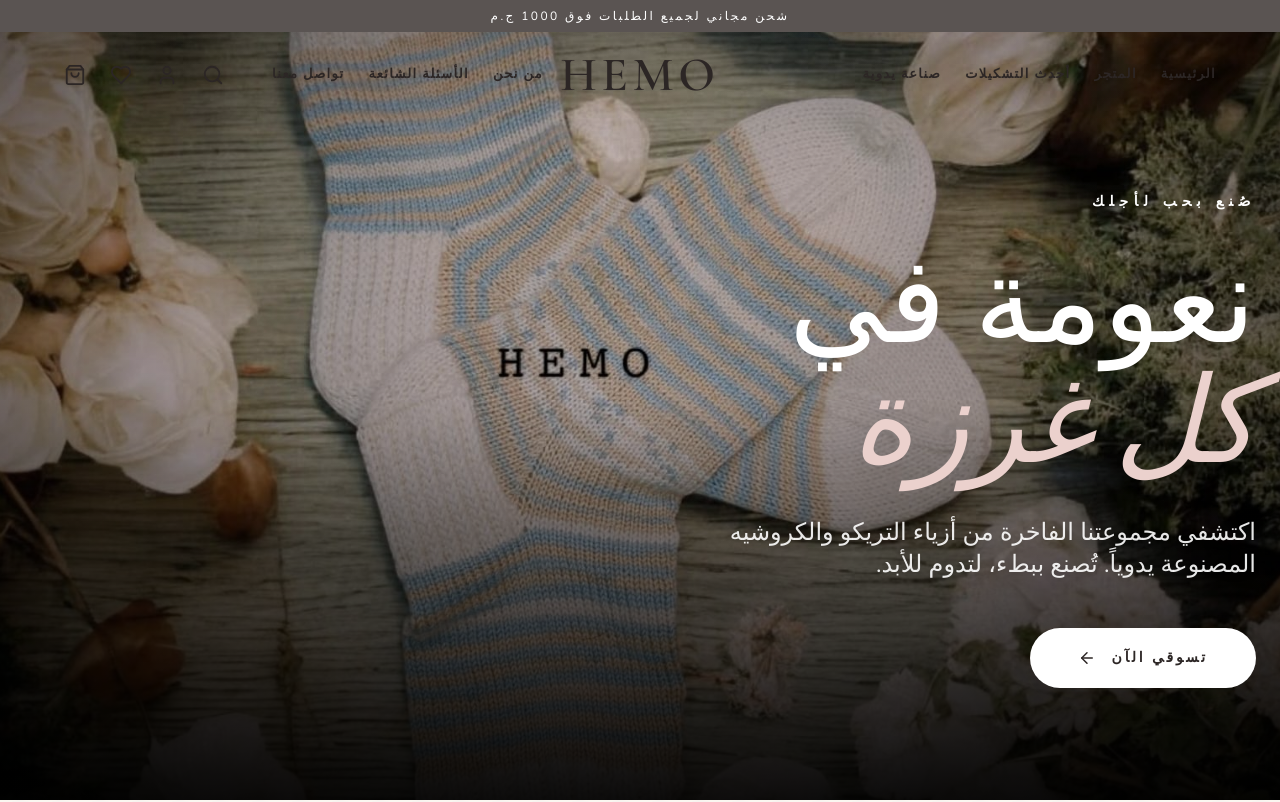
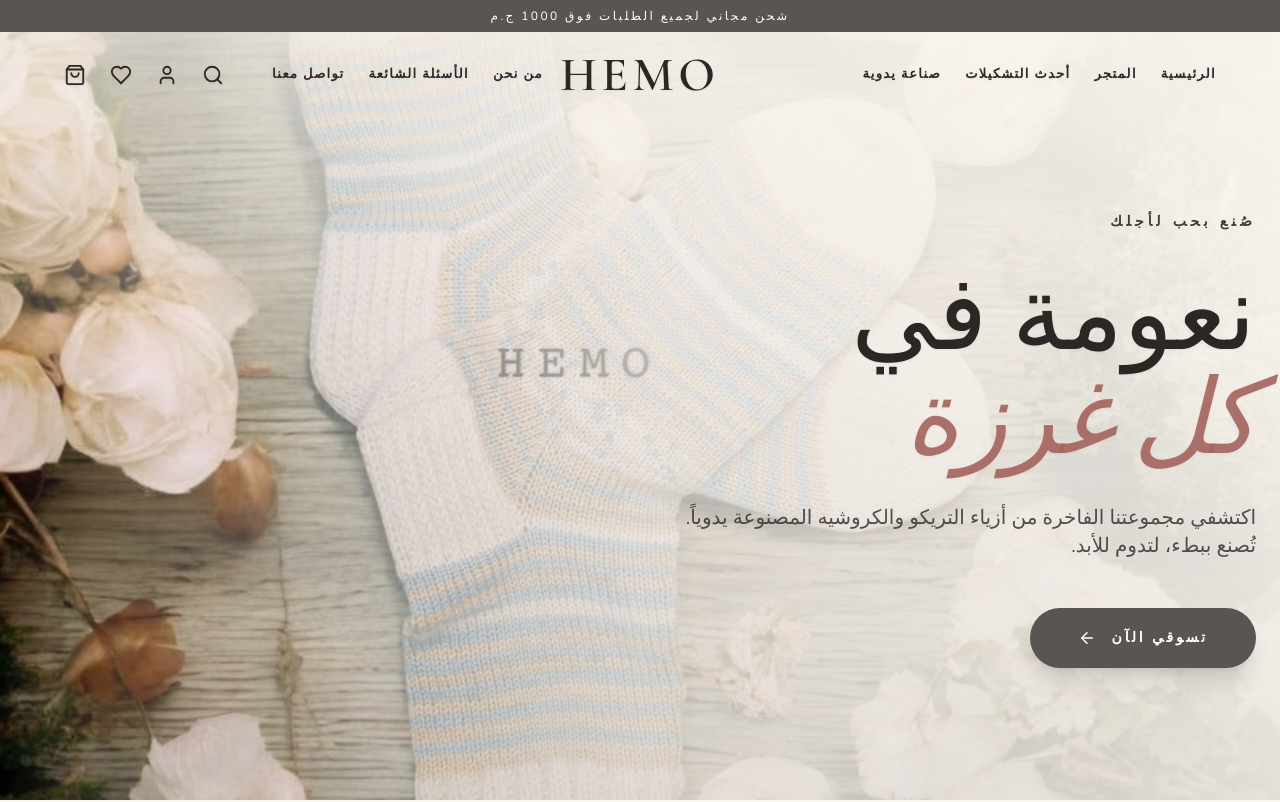
Before and after one commit to ahmeddarkxx1-commits/hemo-habd-med, a Next.js app: page / in a window 1280 px wide. Shown: the top 802 px of the page. Built offline with nearby package versions, Linux system fonts and the light colour scheme; no server answers; the database is empty.

Commit message:
style: restore clean minimal luxury aesthetic, remove heavy textures and gradients

```diff
--- a/src/app/page.tsx
+++ b/src/app/page.tsx
@@ -16,7 +16,7 @@ const testimonialImage = "/products/WhatsApp Image 2026-05-06 at 10.39.44 PM (9)
 
 export default function Home() {
   return (
-    <main className="min-h-screen relative bg-knit-pattern">
+    <main className="min-h-screen relative bg-transparent">
 
       {/* Hero Section */}
       <section className="relative h-screen flex items-center justify-center overflow-hidden">
@@ -28,8 +28,8 @@ export default function Home() {
             className="object-cover object-center scale-105 transition-transform duration-[20s] hover:scale-110"
             priority
           />
-          <div className="absolute inset-0 bg-[radial-gradient(ellipse_at_center,_var(--tw-gradient-stops))] from-transparent via-black/20 to-black/70 opacity-90" />
-          <div className="absolute inset-0 bg-gradient-to-t from-black/90 via-black/20 to-transparent" />
+          <div className="absolute inset-0 bg-gradient-to-l from-[#FAF6F0]/95 via-[#FAF6F0]/70 to-transparent" />
+          <div className="absolute inset-0 bg-gradient-to-b from-[#FAF6F0]/80 via-transparent to-black/5" />
         </div>
 
         <div className="relative z-10 w-full max-w-7xl mx-auto px-6 pt-20 flex flex-col items-start justify-center h-full">
@@ -39,16 +39,16 @@ export default function Home() {
             transition={{ duration: 1.2, ease: [0.16, 1, 0.3, 1] }}
             className="max-w-2xl"
           >
-            <span className="text-xs md:text-sm tracking-[0.4em] text-white mb-8 block font-semibold uppercase drop-shadow-md">صُنع بحب لأجلك</span>
-            <h1 className="font-serif text-6xl md:text-8xl lg:text-[7.5rem] leading-[1.05] mb-8 text-balance text-white font-medium drop-shadow-2xl">
-              نعومة في <br/><span className="italic text-rose-200 font-light tracking-tight">كل غرزة</span>
+            <span className="text-xs md:text-sm tracking-[0.3em] text-foreground mb-8 block font-semibold uppercase opacity-90">صُنع بحب لأجلك</span>
+            <h1 className="font-serif text-5xl md:text-7xl lg:text-[6.5rem] leading-[1.05] mb-8 text-balance text-foreground font-medium drop-shadow-sm">
+              نعومة في <br/><span className="italic text-rose-600/90 font-light tracking-tight">كل غرزة</span>
             </h1>
-            <p className="text-lg md:text-2xl text-white/90 mb-12 max-w-xl font-light leading-relaxed drop-shadow-md">
+            <p className="text-lg md:text-xl text-foreground/80 mb-12 max-w-xl font-light leading-relaxed">
               اكتشفي مجموعتنا الفاخرة من أزياء التريكو والكروشيه المصنوعة يدوياً. تُصنع ببطء، لتدوم للأبد.
             </p>
             <Link
               href="/shop"
-              className="inline-flex items-center justify-center gap-4 bg-white text-foreground px-12 py-5 rounded-full text-sm font-bold tracking-[0.2em] uppercase hover:bg-rose-50 hover:scale-105 transition-all duration-500 luxury-shadow"
+              className="inline-flex items-center justify-center gap-4 bg-[#5A5452] text-white px-12 py-5 rounded-full text-sm font-bold tracking-[0.2em] uppercase hover:bg-rose-600 hover:scale-105 transition-all duration-500 shadow-xl"
             >
               <span>تسوقي الآن</span>
               <ArrowRight size={18} className="rotate-180" />
@@ -160,7 +160,7 @@ export default function Home() {
       </section>
 
       {/* Testimonial & Editorial Section */}
-      <section className="py-24 bg-rose-50 px-6">
+      <section className="py-24 bg-transparent px-6">
         <div className="max-w-7xl mx-auto grid grid-cols-1 md:grid-cols-2 gap-16 items-center">
           <div className="relative aspect-[4/5] rounded-t-full overflow-hidden shadow-xl">
             <Image
@@ -187,7 +187,7 @@ export default function Home() {
       </section>
 
       {/* Newsletter & Community Section */}
-      <section className="bg-rose-50/50 py-24 px-6 md:px-12 border-y border-rose-100">
+      <section className="bg-white py-24 px-6 md:px-12 border-y border-sand-100">
         <div className="max-w-4xl mx-auto text-center">
           <span className="text-sm tracking-[0.2em] text-foreground mb-4 block font-bold uppercase">عائلة هيمو</span>
           <h2 className="font-serif text-3xl md:text-5xl font-semibold mb-6 text-foreground">انضمي لمجتمع الأزياء البطيئة</h2>
@@ -212,7 +212,7 @@ export default function Home() {
       </section>
 
       {/* Best Sellers Section with Distinct Background */}
-      <section className="bg-[#FAF8F5] py-24">
+      <section className="bg-transparent py-24 border-b border-sand-100">
         <BestSellers />
       </section>
 
```
